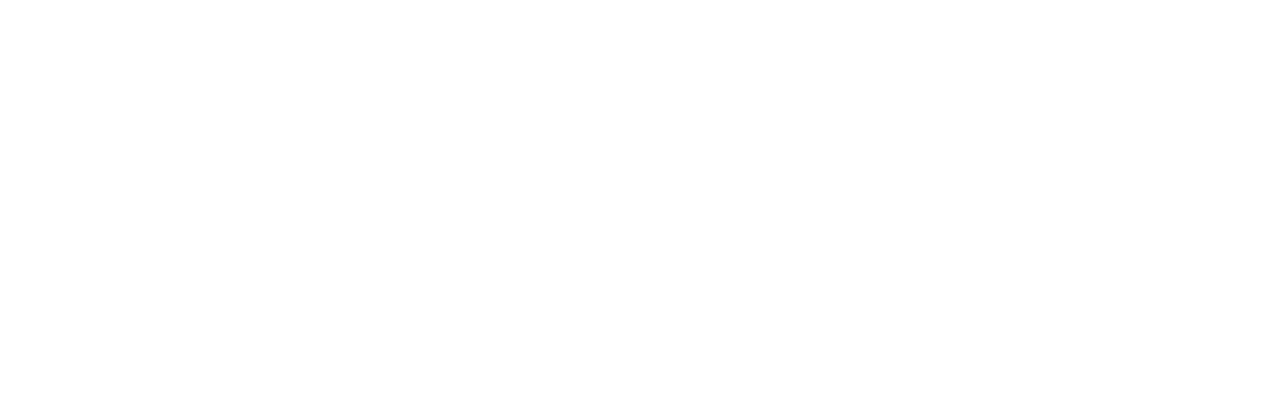
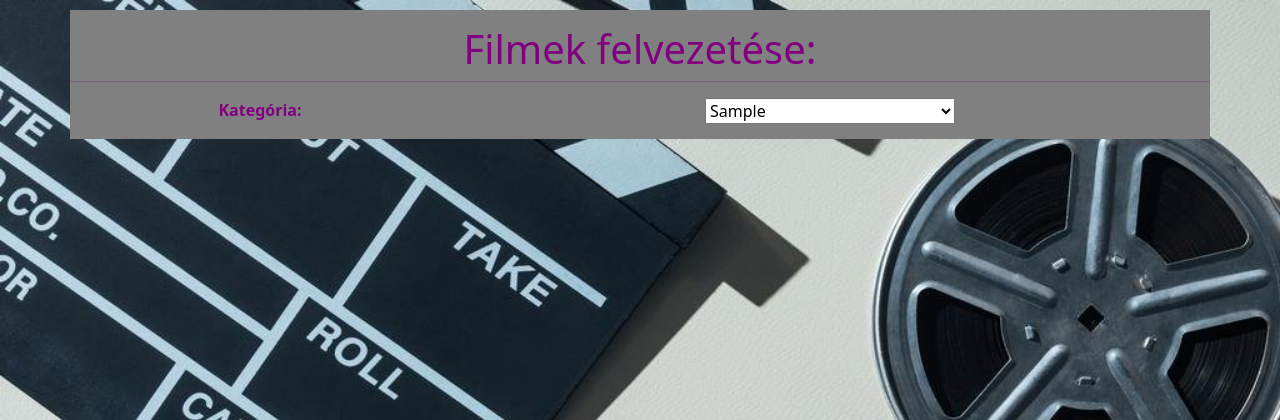
Before and after one commit to Troversones/Phpproject, a PHP site: page / in a window 1280 px wide. Before the commit the part shown is empty. Shown: the top 420 px of the page. Run offline with PHP 8.4, Linux system fonts and the light colour scheme; tables that the repository leaves empty or names only in its code hold one stand-in row (values such as "Sample post").

Commit message:
style and main page changes || 14:17

```diff
--- a/1.hét , filmes projekt/index.php
+++ b/1.hét , filmes projekt/index.php
@@ -1,12 +1,50 @@
 <!DOCTYPE html>
 <html lang="en">
+
 <head>
     <meta charset="UTF-8">
     <meta name="viewport" content="width=device-width, initial-scale=1.0">
     <meta http-equiv="X-UA-Compatible" content="ie=edge">
+    <link rel="stylesheet" href="style.css">
+    <link href="https://cdn.jsdelivr.net/npm/bootstrap@5.1.3/dist/css/bootstrap.min.css" rel="stylesheet" integrity="sha384-1BmE4kWBq78iYhFldvKuhfTAU6auU8tT94WrHftjDbrCEXSU1oBoqyl2QvZ6jIW3" crossorigin="anonymous">
     <title>Document</title>
 </head>
+
 <body>
+    <div class="container">
+        <div class="row">
+            <h1>Filmek felvezetése:</h1>
+            <hr>
+        </div>
+        <div class="row content">
+            <div class="col col-4">
+                <?php
+                echo "<b> Kategória: </b>";
+                ?>
+            </div>
+            <div class="col col-8">
+                <?php
+                generate_select("SELECT `kkod`, `megnev` FROM `kategoria`", "kategoria", "kkod", "megnev");
+                ?>
+            </div>
+        </div>
+    </div>
+    <?php
+    function generate_select($query, $variable_name, $key, $value)
+    {
+        include "kapcs.php";
+        $eredm = mysqli_query($db, $query);
+        if (!$eredm) return;
+        $rowcount = mysqli_num_rows($eredm);
+        echo "<select name='$variable_name'>";
+        for ($i = 0; $i < $rowcount; $i++) {
+            $row = mysqli_fetch_array($eredm);
+            echo "<option value='$row[$key]'>$row[$value]</option>";
+        }
+        echo "</select>";
+    }
+    ?>
+    <script src="https://cdn.jsdelivr.net/npm/bootstrap@5.1.3/dist/js/bootstrap.bundle.min.js" integrity="sha384-ka7Sk0Gln4gmtz2MlQnikT1wXgYsOg+OMhuP+IlRH9sENBO0LRn5q+8nbTov4+1p" crossorigin="anonymous"></script>
+</body>
 
-</body>
 </html>
--- /dev/null
+++ b/1.hét , filmes projekt/kapcs.php
@@ -0,0 +1,8 @@
+<?php
+  $db = mysqli_connect("localhost","root","","film");
+
+  if(!$db)
+  {
+      die("Failed to connect!" . mysqli_connect_error());
+  }
+?>
--- /dev/null
+++ b/1.hét , filmes projekt/style.css
@@ -0,0 +1,28 @@
+h1{
+    text-align: center;
+    color: purple;
+}
+body {
+    margin: 0px;
+    background-color: #0d0d0d;
+    font-family: Arial;
+    text-align: center;
+    background-image: url('Képek/hatter1.jfif');
+    background-repeat: no-repeat;
+    background-size: cover;
+}
+.container{
+    background-color: grey;
+    color: purple;
+    padding-bottom: 15px;
+    padding-top: 15px;
+    padding-left: 10px;
+    padding-right: 10px;
+    margin: 10px 10px 10px 10px;
+}
+select{
+    width: 250px;
+}
+.content{
+    text-align: center;
+}
```
Also changed, not shown: 1.hét , filmes projekt/Képek/hatter1.jfif (added).
